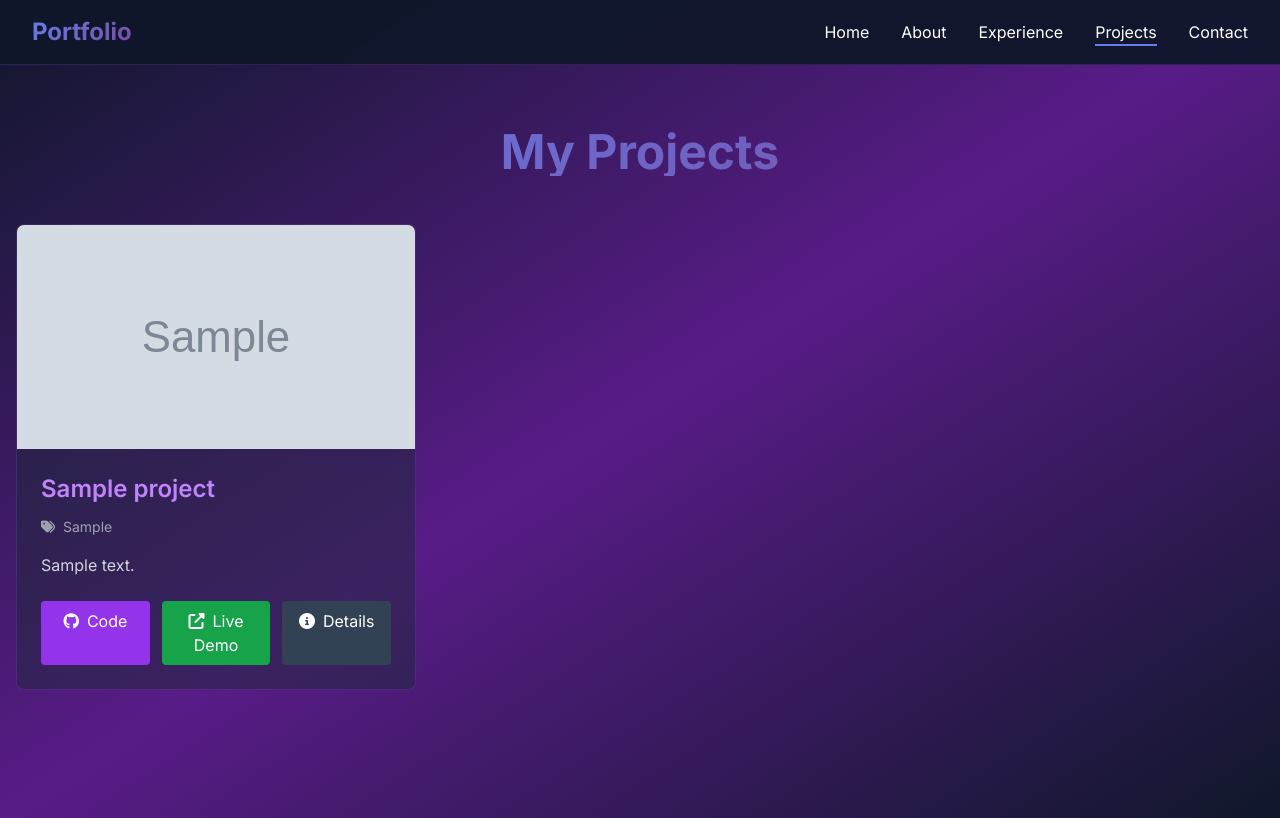
After one commit to Sammy-Mbugua/portifolio, a Django app: page /projects/ in a window 1280 px wide. The commit adds this page. Run offline with Django 5.2, Linux system fonts and the light colour scheme; tables that the repository leaves empty hold one stand-in row (values such as "Sample post"); grey boxes marked "Sample" are stand-in pictures; some libraries are stand-ins or nearby versions.

Commit message:
project_pages

```diff
--- a/portfolio_project/portfolio/models.py
+++ b/portfolio_project/portfolio/models.py
@@ -118,7 +118,7 @@ class Skill(models.Model):
         related_name='skills'
     )
     proficiency = models.IntegerField(
-        default=50,
+        default=0,
         validators=[MinValueValidator(0), MaxValueValidator(100)]
     )
     order = models.IntegerField(default=0)
--- a/portfolio_project/portfolio/templates/portfolio/about.html
+++ b/portfolio_project/portfolio/templates/portfolio/about.html
@@ -75,7 +75,9 @@
                                 <span class="text-purple-400">{{ skill.proficiency }}%</span>
                             </div>
                             <div class="w-full bg-slate-700 rounded-full h-2">
-                                <div class="bg-purple-600 h-2 rounded-full" style="width: {{ skill.proficiency }}%"></div>
+                               <div class="bg-purple-600 h-2 rounded-full"
+                                    style="width: {{ skill.proficiency|default:0 }}%">
+                                </div>
                             </div>
                         </div>
                         {% endfor %}
--- /dev/null
+++ b/portfolio_project/portfolio/templates/portfolio/project_detail.html
@@ -0,0 +1,5 @@
+{% extends 'portfolio/base.html' %}
+
+{% block title %}{{ project.title }} - {{ block.super }}{% endblock %}
+
+{% block content %}
--- /dev/null
+++ b/portfolio_project/portfolio/templates/portfolio/projects.html
@@ -0,0 +1,70 @@
+{% extends 'portfolio/base.html' %}
+
+{% block title %}Projects - {{ block.super }}{% endblock %}
+
+{% block content %}
+<section class="pt-32 pb-20 px-4">
+    <div class="max-w-7xl mx-auto">
+        <h1 class="text-5xl font-bold mb-12 text-center gradient-text">My Projects</h1>
+
+        <div class="grid md:grid-cols-2 lg:grid-cols-3 gap-6 mb-12">
+            {% for project in projects %}
+            <div class="bg-slate-800/50 rounded-lg border border-purple-500/20 overflow-hidden card-hover">
+                {% if project.image %}
+                <img src="{{ project.image.url }}" alt="{{ project.title }}" class="w-full h-56 object-cover">
+                {% else %}
+                <div class="w-full h-56 bg-purple-600/20 flex items-center justify-center">
+                    <i class="fas fa-project-diagram text-7xl text-purple-400"></i>
+                </div>
+                {% endif %}
+
+                <div class="p-6">
+                    <h3 class="text-2xl font-semibold mb-3 text-purple-400">{{ project.title }}</h3>
+                    <p class="text-sm text-gray-400 mb-4">
+                        <i class="fas fa-tags mr-2"></i>{{ project.technologies }}
+                    </p>
+                    <p class="text-gray-300 mb-6">{{ project.description }}</p>
+
+                    <div class="flex gap-3">
+                        {% if project.github_url %}
+                        <a href="{{ project.github_url }}" target="_blank" class="flex-1 bg-purple-600 hover:bg-purple-700 px-4 py-2 rounded text-center transition-colors">
+                            <i class="fab fa-github mr-2"></i>Code
+                        </a>
+                        {% endif %}
+                        {% if project.live_url %}
+                        <a href="{{ project.live_url }}" target="_blank" class="flex-1 bg-green-600 hover:bg-green-700 px-4 py-2 rounded text-center transition-colors">
+                            <i class="fas fa-external-link-alt mr-2"></i>Live Demo
+                        </a>
+                        {% endif %}
+                        <a href="{% url 'portfolio:project_detail' project.pk %}" class="flex-1 bg-slate-700 hover:bg-slate-600 px-4 py-2 rounded text-center transition-colors">
+                            <i class="fas fa-info-circle mr-2"></i>Details
+                        </a>
+                    </div>
+                </div>
+            </div>
+            {% endfor %}
+        </div>
+
+        <!-- Pagination -->
+        {% if page_obj.has_other_pages %}
+        <div class="flex justify-center gap-2">
+            {% if page_obj.has_previous %}
+            <a href="?page={{ page_obj.previous_page_number }}" class="bg-purple-600 hover:bg-purple-700 px-4 py-2 rounded transition-colors">
+                <i class="fas fa-chevron-left"></i> Previous
+            </a>
+            {% endif %}
+
+            <span class="bg-slate-800 px-4 py-2 rounded">
+                Page {{ page_obj.number }} of {{ page_obj.paginator.num_pages }}
+            </span>
+
+            {% if page_obj.has_next %}
+            <a href="?page={{ page_obj.next_page_number }}" class="bg-purple-600 hover:bg-purple-700 px-4 py-2 rounded transition-colors">
+                Next <i class="fas fa-chevron-right"></i>
+            </a>
+            {% endif %}
+        </div>
+        {% endif %}
+    </div>
+</section>
+{% endblock %}
```
